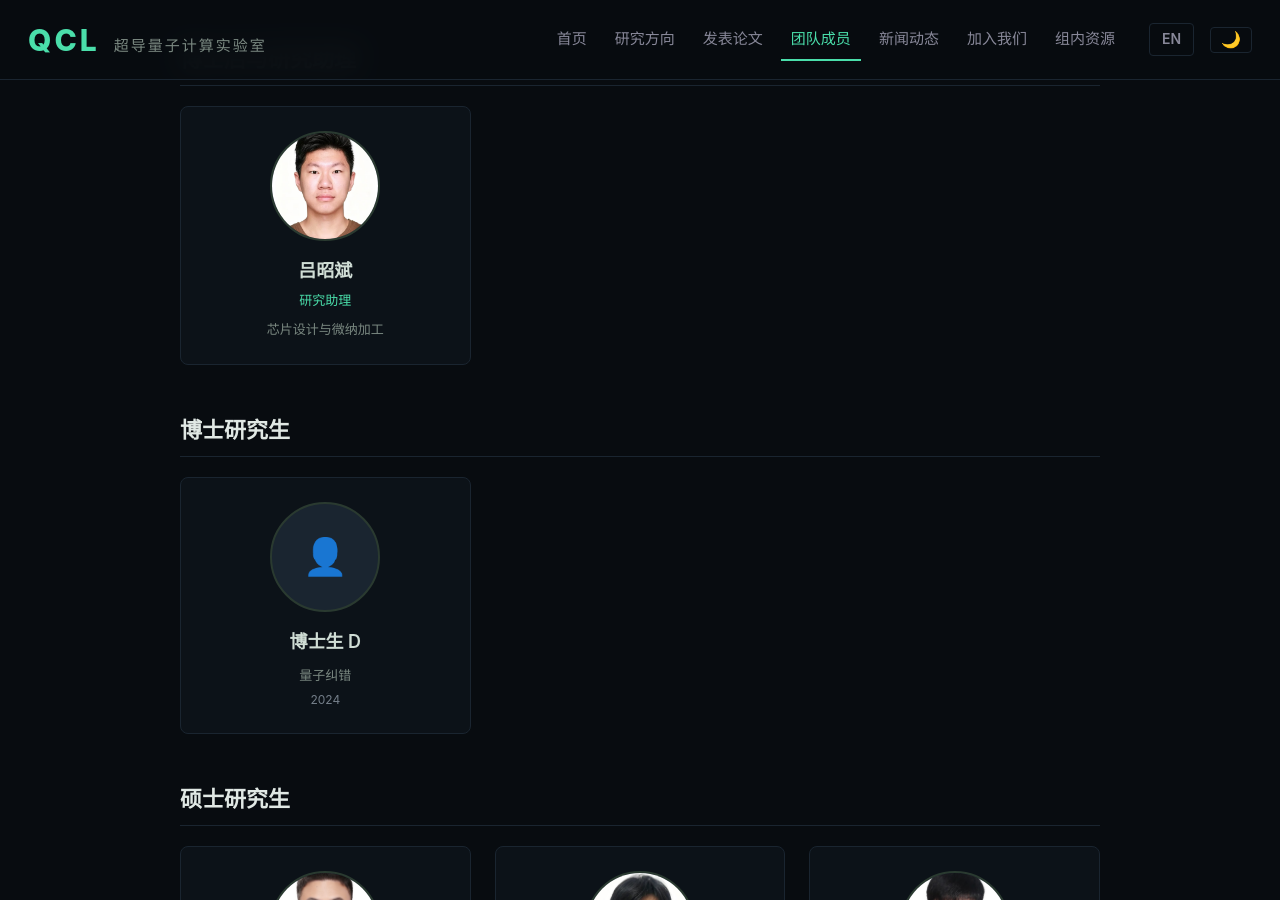
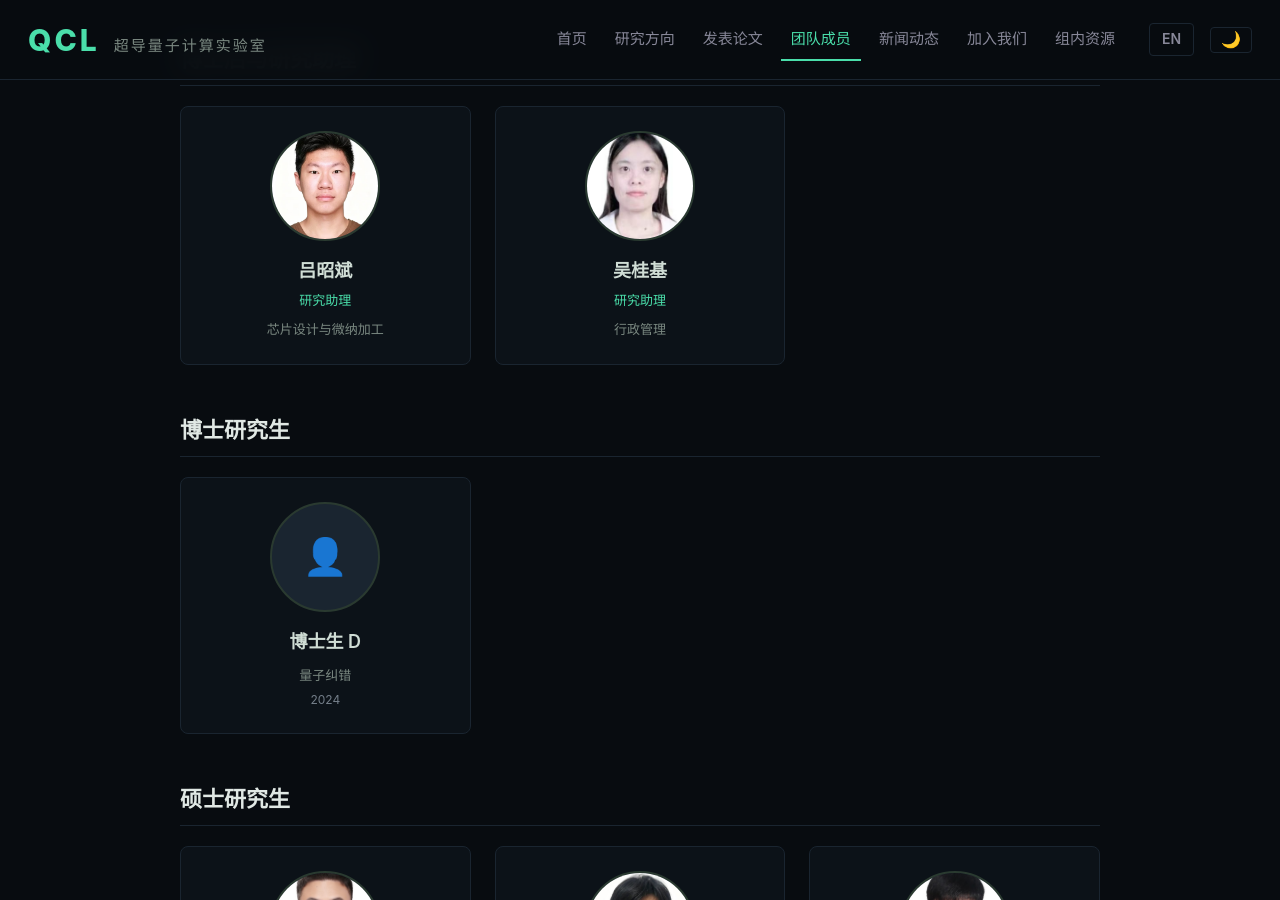
Before and after one commit to QCL-SUAT/qcl-suat.github.io, a Jekyll site: the page built from team.html, in a window 1280 px wide and 900 px high, scrolled down 850 px. Built offline with Jekyll 4.4.1, drawn with Linux system fonts in a browser that asks for light colours.

Commit message:
content: 团队页"博士后与研究助理"类新增吴桂基（研究助理，行政管理方向，附证件照并已转正方向），中英同步

```diff
--- a/_data/team.yml
+++ b/_data/team.yml
@@ -46,6 +46,15 @@
   photo: "/assets/img/team/lvzb.jpg"
   research: "芯片设计与微纳加工"
   research_en: "Chip Design &amp; Micro-Nano Fabrication"
+
+- name: "吴桂基"
+  name_en: "Guiji Wu"
+  category: "postdoc_ra"
+  role: "研究助理"
+  role_en: "Research Assistant"
+  photo: "/assets/img/team/wugj.jpg"
+  research: "行政管理"
+  research_en: "Administration"
 
 - name: "博士生 D"
   name_en: "PhD Student D"
```
Also changed, not shown: assets/img/team/wugj.jpg (added).
